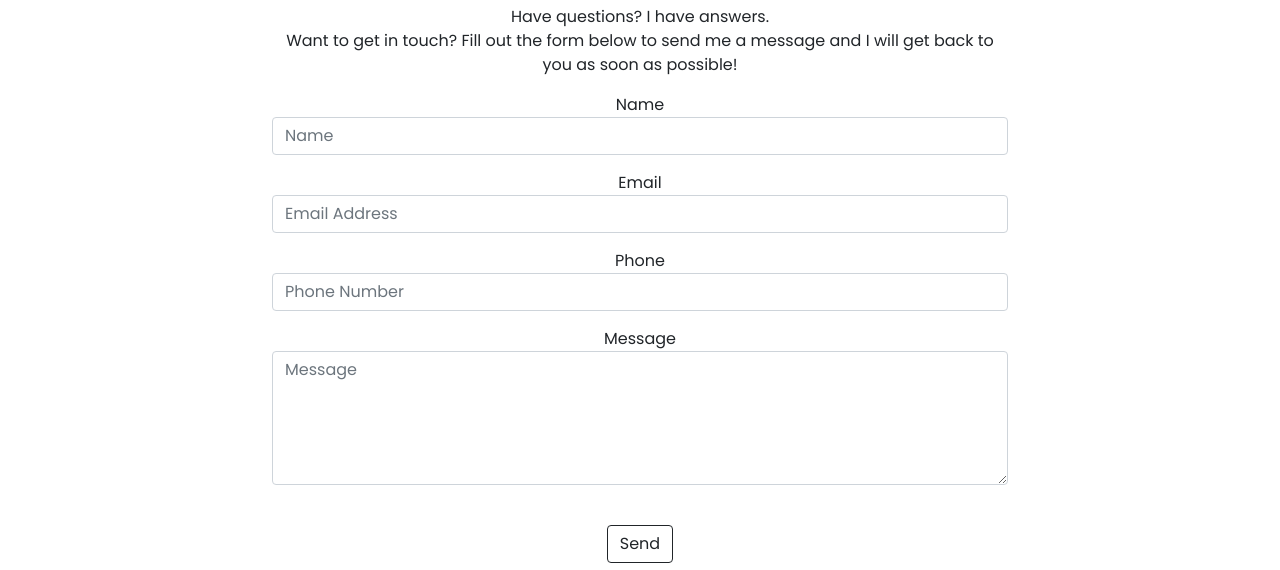
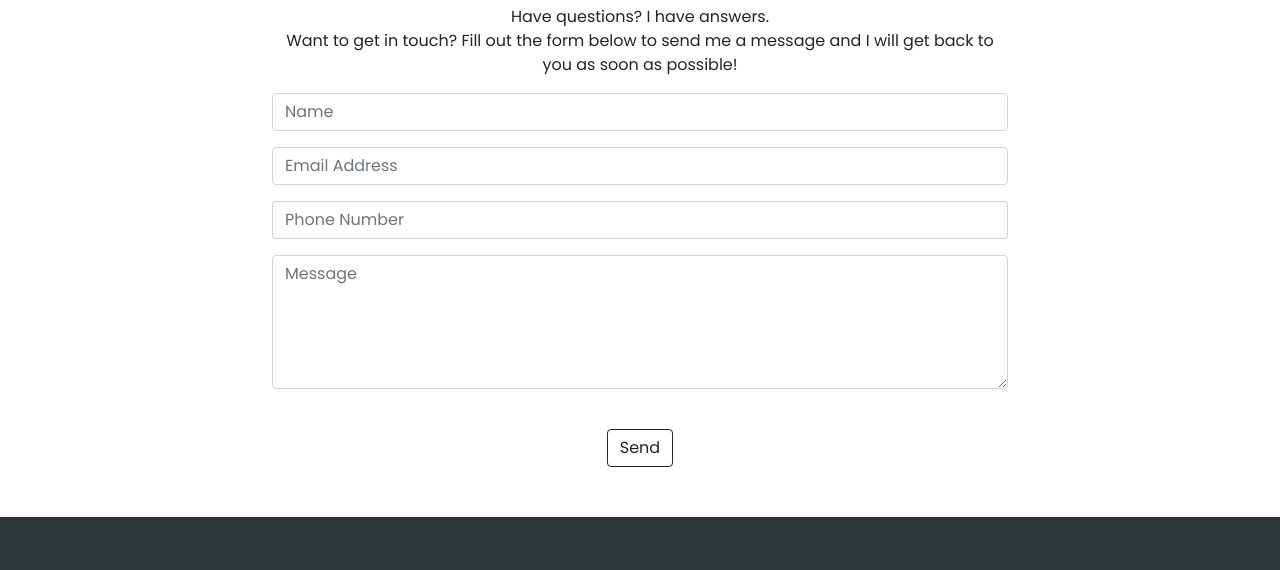
Before and after one commit to Hirukamunasinghe/Portfolio-Project, a plain HTML site: page index.html in a window 1280 px wide. Shown: the part 2456-3026 px from the top of the page. Drawn offline with nearby package versions, Linux system fonts and the light colour scheme.

Commit message:
initial commit

```diff
--- a/index.html
+++ b/index.html
@@ -254,28 +254,24 @@
         <form action="https://formsubmit.co/munasinghehiruka@gmail.com" method="POST">
           <div class="control-group">
             <div class="form-group floating-label-form-group controls">
-              <label>Name</label>
               <input type="text" name="Name" class="form-control" placeholder="Name" id="name" required data-validation-required-message="Please enter your name.">
               <p class="help-block text-danger"></p>
             </div>
           </div>
           <div class="control-group">
             <div class="form-group floating-label-form-group controls">
-              <label>Email</label>
               <input type="email" name="Email" class="form-control" placeholder="Email Address" id="email" required data-validation-required-message="Please enter your email address.">
               <p class="help-block text-danger"></p>
             </div>
           </div>
           <div class="control-group">
             <div class="form-group col-xs-12 floating-label-form-group controls">
-              <label>Phone</label>
               <input type="tel" name="Phone" class="form-control" placeholder="Phone Number" id="phone" required data-validation-required-message="Please enter your phone number.">
               <p class="help-block text-danger"></p>
             </div>
           </div>
           <div class="control-group">
             <div class="form-group floating-label-form-group controls">
-              <label>Message</label>
               <textarea rows="5" class="form-control" name="Message" placeholder="Message" id="message" required data-validation-required-message="Please enter a message."></textarea>
               <p class="help-block text-danger"></p>
             </div>
```
